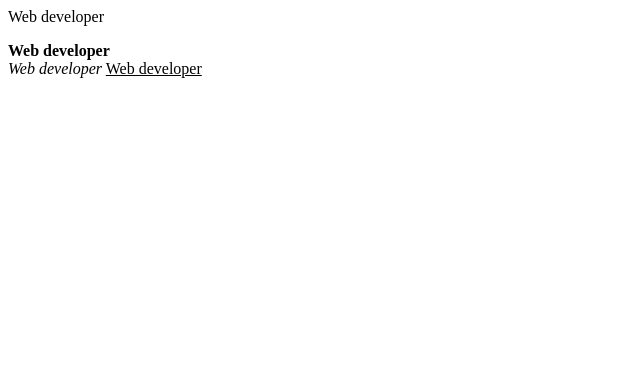
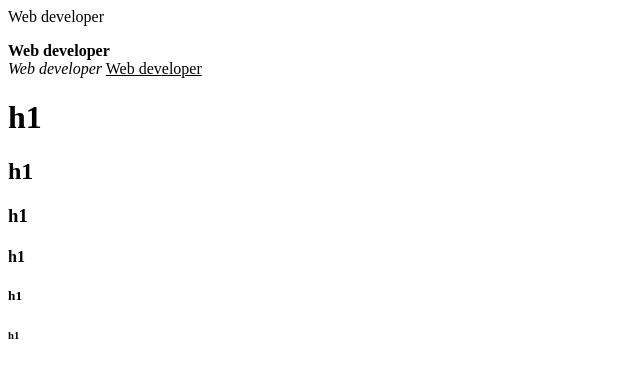
Before and after one commit to ibrahim-pk/htmlAllTag, a plain HTML site: page index.html in a window 1280 px wide. Shown: the whole page, without its empty margins (0-640 px from the left). Drawn offline with Linux system fonts and the light colour scheme.

Commit message:
add headngtag

```diff
--- a/index.html
+++ b/index.html
@@ -19,6 +19,12 @@
 
    <u>Web developer</u>
 
+  <h1>h1</h1>
+  <h2>h1</h2>
+  <h3>h1</h3>
+  <h4>h1</h4>
+  <h5>h1</h5>
+  <h6>h1</h6>
 
 
 
```
